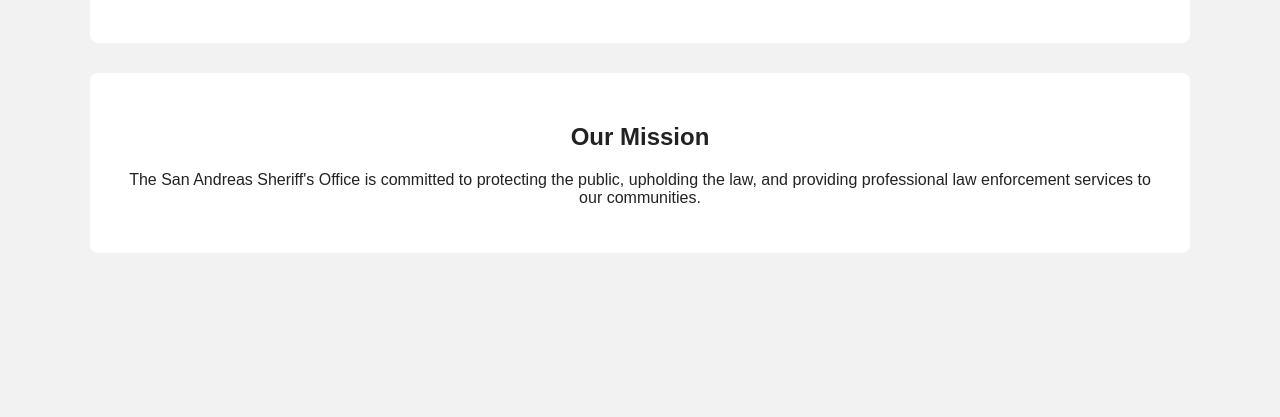
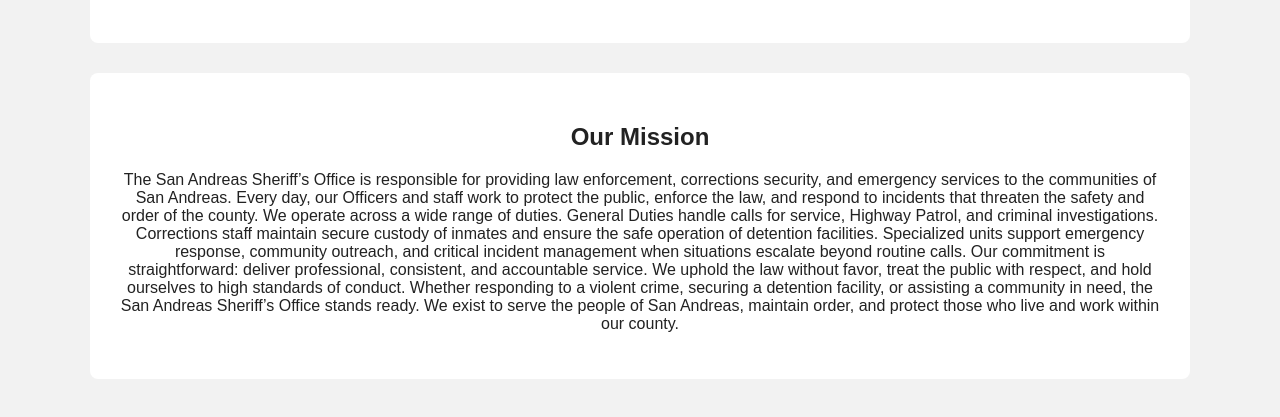
Before and after one commit to wheeliebln/san-andreas-sheriffs-office-Fivem, a plain HTML site: page index.html in a window 1280 px wide. Shown: the part 737-1154 px from the top of the page. Before the commit the page ends 1080 px from the top, so only its background shows below. Drawn offline with Linux system fonts and the light colour scheme.

Commit message:
Update index.html

```diff
--- a/index.html
+++ b/index.html
@@ -99,9 +99,10 @@
         <section class="section">
             <h2>Our Mission</h2>
             <p>
-                The San Andreas Sheriff's Office is committed to
-                protecting the public, upholding the law, and providing
-                professional law enforcement services to our communities.
+             The San Andreas Sheriff’s Office is responsible for providing law enforcement, corrections security, and emergency services to the communities of San Andreas. Every day, our Officers and staff work to protect the public, enforce the law, and respond to incidents that threaten the safety and order of the county.
+We operate across a wide range of duties. General Duties handle calls for service, Highway Patrol, and criminal investigations. Corrections staff maintain secure custody of inmates and ensure the safe operation of detention facilities. Specialized units support emergency response, community outreach, and critical incident management when situations escalate beyond routine calls.
+Our commitment is straightforward: deliver professional, consistent, and accountable service. We uphold the law without favor, treat the public with respect, and hold ourselves to high standards of conduct.
+Whether responding to a violent crime, securing a detention facility, or assisting a community in need, the San Andreas Sheriff’s Office stands ready. We exist to serve the people of San Andreas, maintain order, and protect those who live and work within our county.
             </p>
         </section>
     </main>
```
